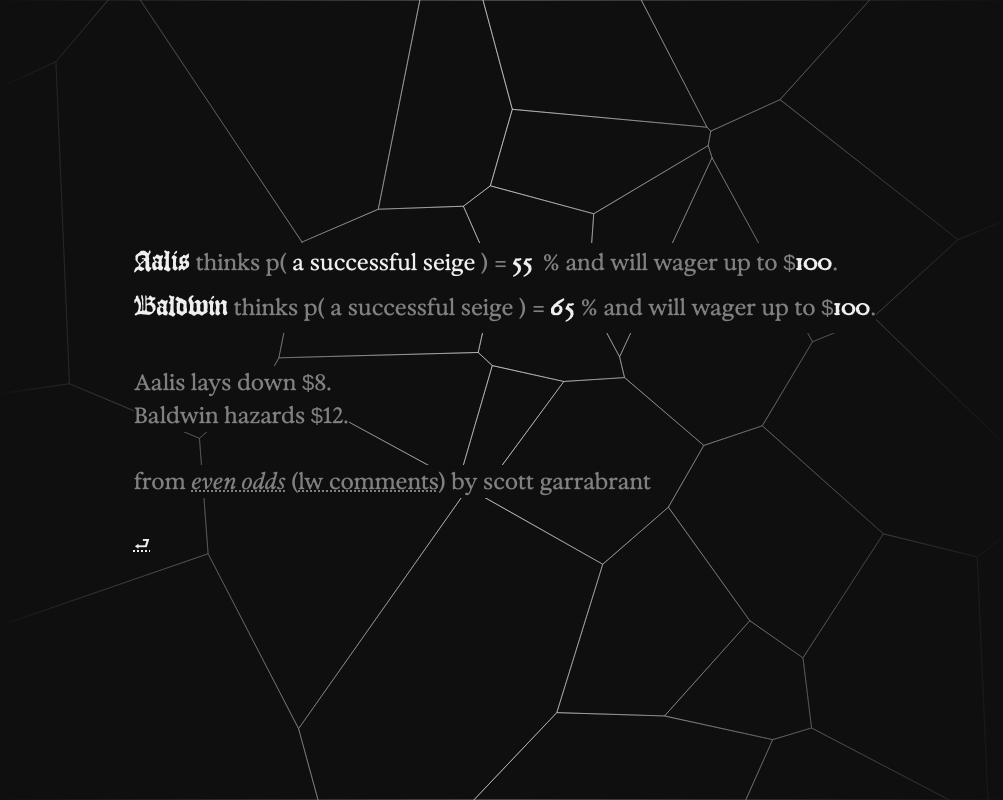
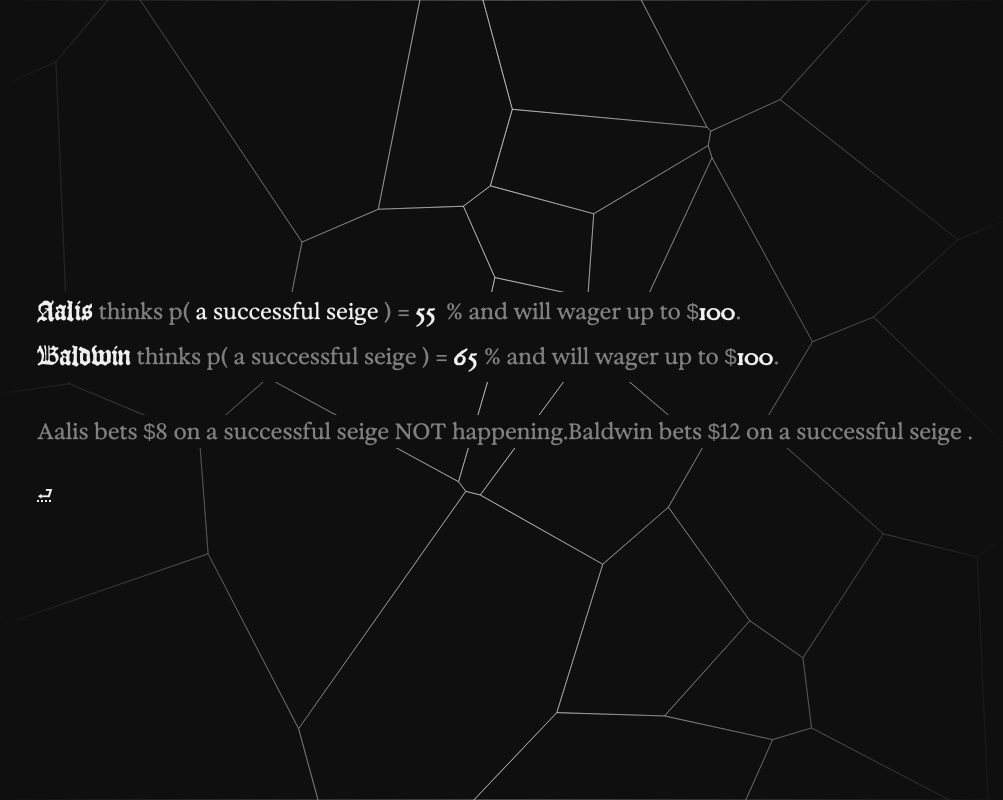
Before and after one commit to RatanRSur/rai.dev, a Next.js app: page /bet in a window 1280 px wide. Shown: the whole page, without its empty margins (135-1138 px from the left). Built offline with nearby package versions, Linux system fonts and the light colour scheme.

Commit message:
fix bet bug

```diff
--- a/app/components/BettingState.tsx
+++ b/app/components/BettingState.tsx
@@ -65,23 +65,31 @@ export default function BettingState() {
     pB: number,
     maxBetA: number,
     maxBetB: number
-  ): [number, number] => {
-    let fracA = pA / 100.0;
-    let fracB = pB / 100.0;
-    if (!(fracA + (1 - fracB) > 1)) {
+  ): [number, number, boolean] => {
+    const probabilityTruePerA = pA / 100.0;
+    const probabilityTruePerB = pB / 100.0;
+    // scott garrabrant's calculation uses p = P(true) for A and q = P(false) for B so let's convert
+    let p = probabilityTruePerA;
+    let q = 1 - probabilityTruePerB;
+    let switched = false;
+    if (!(p + q > 1)) {
       // we need the sum to be greater than 1
-      fracA = 1 - fracA;
-      fracB = 1 - fracB;
+      p = 1 - p;
+      q = 1 - q;
+      switched = true;
     }
     let maxBet = Math.min(maxBetA, maxBetB);
-    let betA = maxBet * (fracA ** 2 - fracB ** 2);
-    let betB = maxBet * ((1 - fracB) ** 2 - (1 - fracA) ** 2);
-    return [betA, betB];
+    let betA = maxBet * (p ** 2 - (1 - q) ** 2);
+    let betB = maxBet * (q ** 2 - (1 - p) ** 2);
+    return [betA, betB, switched];
   };
 
   function maxTwoDecimals(num: number): string {
     return format(".2~f")(num);
   }
+
+  const [betA, betB, switched] = calculateBets(pA, pB, maxBetA, maxBetB);
+  const invalid = [betA, betB].some(bet => Number.isNaN(bet));
 
   return (
     <div className="betting-state">
@@ -138,32 +146,18 @@ export default function BettingState() {
         ></CustomInput>
         .
       </p>
-      <br />
-      <br />
+      {!invalid && (
+        <>
+          <br />
+          <br />
       <p>
-        {nameA} lays down ${maxTwoDecimals(calculateBets(pA, pB, maxBetA, maxBetB)[0])}.
+            {nameA} bets ${maxTwoDecimals(betA)} on {event} {switched ? " NOT happening" : ""}.
+          </p>
+      <p>
+            {nameB} bets ${maxTwoDecimals(betB)} on {event} {switched ? "" : " NOT happening"}.
       </p>
-      <br />
-      <p>
-        {nameB} hazards ${maxTwoDecimals(calculateBets(pA, pB, maxBetA, maxBetB)[1])}.
-      </p>
-      <br />
-      <br />
-      <p>
-        from <a
-          target="_blank"
-          href="https://web.archive.org/web/20190220163419/http://bywayofcontradiction.com/even-odds/"
-        >
-          <span style={{ fontStyle: "italic" }}>even odds</span>
-        </a>{" "}
-        (<a
-          target="_blank"
-          href="https://www.lesswrong.com/posts/aiz4FCKTgFBtKiWsE/even-odds#4kciXD7QMqWf5wSpG"
-        >
-          lw comments
-        </a>){" "}
-        by scott garrabrant
-      </p>
+        </>
+      )}
     </div>
   );
 }
```
